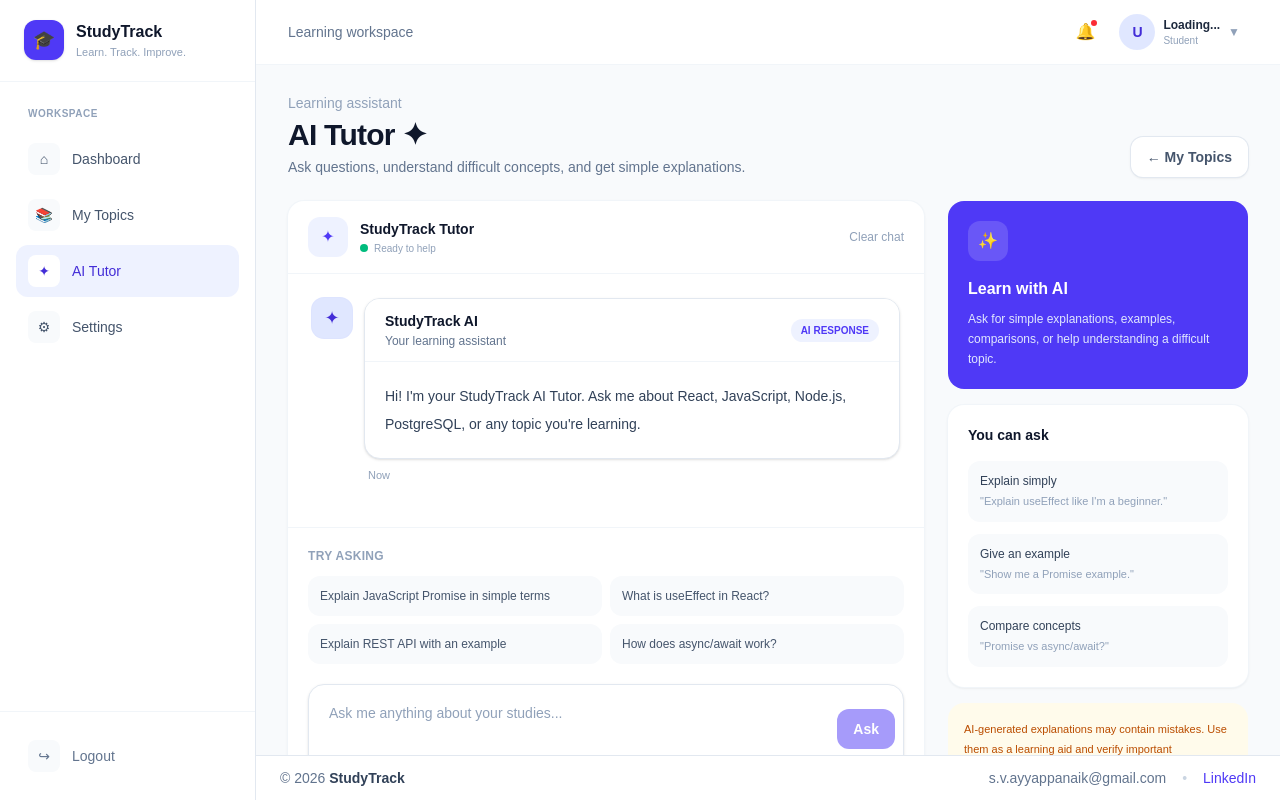
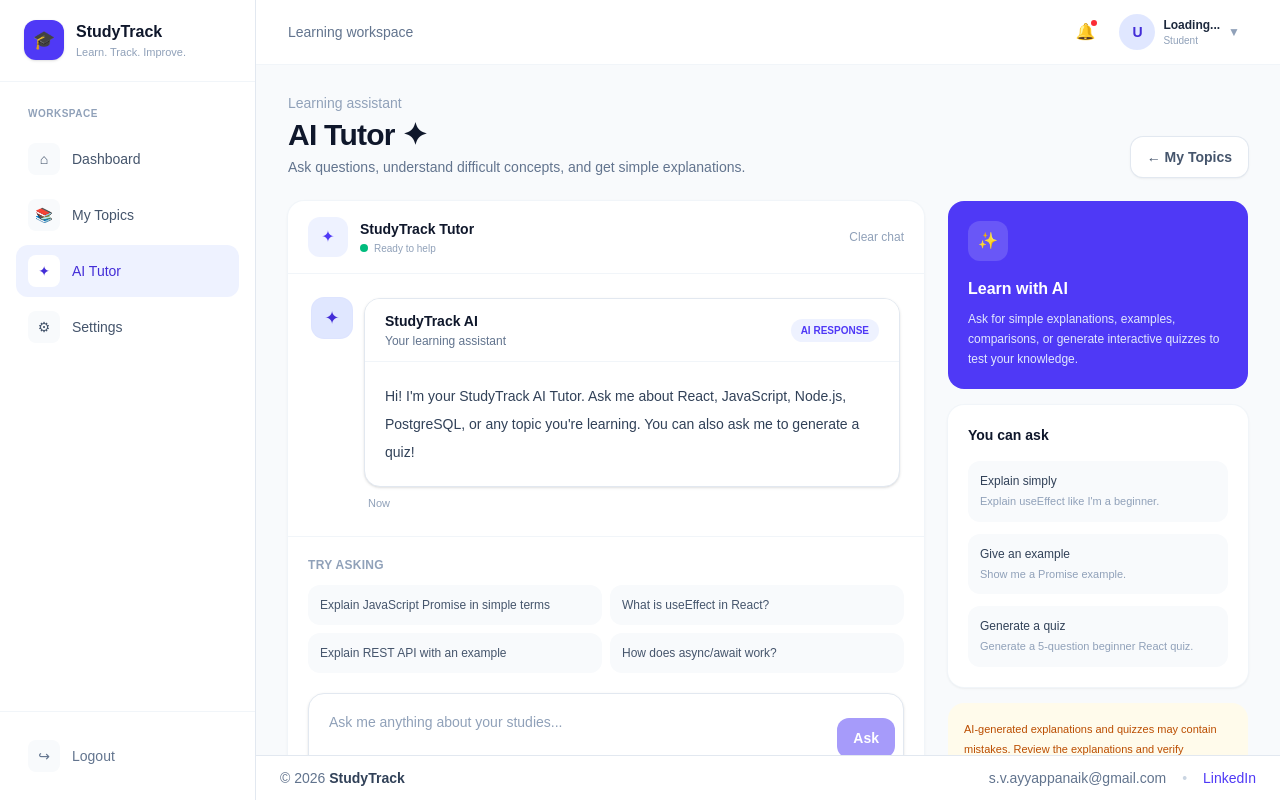
Before and after one commit to Appa45/StudyTrackerFE, a Next.js app: page /dashboard/ai-tutor in a window 1280 px wide. Built offline with nearby package versions, Linux system fonts and the light colour scheme; no server answers.

Commit message:
change in the ai quiz generator

```diff
--- a/app/dashboard/ai-tutor/page.tsx
+++ b/app/dashboard/ai-tutor/page.tsx
@@ -6,12 +6,16 @@
 import AITutorMessage from "../../../components/ai/AITutorMessage";
 import AITutorInput from "../../../components/ai/AITutorInput";
 import SuggestedQuestions from "@/components/ai/SuggestedQuestions";
+import GeneratedQuizForm, {
+  type GeneratedQuiz,
+} from "../../../components/ai/GeneratedQuizForm";
 
 interface Message {
   id: number;
   role: "user" | "assistant";
   content: string;
   time?: string;
+  quiz?: GeneratedQuiz;
 }
 
 interface ExplainResponse {
@@ -20,6 +24,12 @@
   data?: {
     explanation?: string;
   };
+}
+
+interface GenerateQuizResponse {
+  success: boolean;
+  message?: string;
+  data?: GeneratedQuiz;
 }
 
 const API_URL = (
@@ -32,10 +42,40 @@
     id: 1,
     role: "assistant",
     content:
-      "Hi! I'm your StudyTrack AI Tutor. Ask me about React, JavaScript, Node.js, PostgreSQL, or any topic you're learning.",
+      "Hi! I'm your StudyTrack AI Tutor. Ask me about React, JavaScript, Node.js, PostgreSQL, or any topic you're learning. You can also ask me to generate a quiz!",
     time: "Now",
   },
 ];
+
+function isQuizRequest(text: string) {
+  return /\b(quiz|quizzes|mcq|multiple[\s-]?choice questions|practice test|test me)\b/i.test(
+    text
+  );
+}
+
+function getQuestionCount(text: string): number {
+  const match = text.match(
+    /\b(\d{1,2})\s*[- ]?\s*(?:questions?|qns?|mcqs?)\b/i
+  );
+
+  if (!match) return 5;
+
+  return Math.min(20, Math.max(1, Number(match[1])));
+}
+
+function getDifficulty(
+  text: string
+): "Beginner" | "Intermediate" | "Advanced" {
+  if (/\b(advanced|hard|difficult|expert)\b/i.test(text)) {
+    return "Advanced";
+  }
+
+  if (/\b(beginner|easy|basic)\b/i.test(text)) {
+    return "Beginner";
+  }
+
+  return "Intermediate";
+}
 
 export default function AITutorPage() {
   const [messages, setMessages] =
@@ -47,9 +87,7 @@
   async function askQuestion(selectedQuestion?: string) {
     const text = (selectedQuestion ?? question).trim();
 
-    if (!text || isLoading) {
-      return;
-    }
+    if (!text || isLoading) return;
 
     const userMessage: Message = {
       id: Date.now(),
@@ -63,6 +101,52 @@
     setIsLoading(true);
 
     try {
+      if (isQuizRequest(text)) {
+        // Generate a quiz
+        const response = await fetch(
+          `${API_URL}/ai/generate-quiz`,
+          {
+            method: "POST",
+            headers: {
+              "Content-Type": "application/json",
+            },
+            credentials: "include",
+            body: JSON.stringify({
+              prompt: text,
+              questionCount: getQuestionCount(text),
+              difficulty: getDifficulty(text),
+              questionType: "Multiple choice",
+            }),
+          }
+        );
+
+        const data: GenerateQuizResponse | null =
+          await response.json().catch(() => null);
+
+        if (!response.ok || !data?.success || !data.data) {
+          throw new Error(
+            data?.message || "Unable to generate the quiz."
+          );
+        }
+
+        const quizMessage: Message = {
+          id: Date.now() + 1,
+          role: "assistant",
+          content:
+            "Your quiz is ready! Select an answer for each question and submit when you're finished.",
+          quiz: data.data,
+          time: "Now",
+        };
+
+        setMessages((previous) => [
+          ...previous,
+          quizMessage,
+        ]);
+
+        return;
+      }
+
+      // Explain a topic
       const response = await fetch(`${API_URL}/ai/explain`, {
         method: "POST",
         headers: {
@@ -89,33 +173,29 @@
         throw new Error("The AI did not return an explanation.");
       }
 
-      const assistantMessage: Message = {
+      setMessages((previous) => [
+        ...previous,
+        {
           id: Date.now() + 1,
           role: "assistant",
           content: explanation,
           time: "Now",
-      };
-
-      setMessages((previous) => [
-        ...previous,
-        assistantMessage,
+        },
       ]);
     } catch (error) {
       console.error("AI Tutor request failed:", error);
 
-      const errorMessage: Message = {
+      setMessages((previous) => [
+        ...previous,
+        {
           id: Date.now() + 1,
           role: "assistant",
           content:
             error instanceof Error
               ? error.message
-            : "Sorry, I couldn't process that question. Please try again.",
+              : "Sorry, I couldn't process that request. Please try again.",
           time: "Now",
-      };
-
-      setMessages((previous) => [
-        ...previous,
-        errorMessage,
+        },
       ]);
     } finally {
       setIsLoading(false);
@@ -123,7 +203,7 @@
   }
 
   function handleSuggestedQuestion(selectedQuestion: string) {
-    askQuestion(selectedQuestion);
+    void askQuestion(selectedQuestion);
   }
 
   function clearChat() {
@@ -135,11 +215,9 @@
     <div className="space-y-6">
       <AITutorHeader />
 
-      {/* Main Tutor */}
       <section className="grid grid-cols-1 gap-6 xl:grid-cols-[1fr_300px]">
         {/* Chat */}
         <div className="flex min-h-[600px] flex-col overflow-hidden rounded-2xl bg-white shadow-sm ring-1 ring-slate-100">
-          {/* Chat header */}
           <div className="flex items-center justify-between border-b border-slate-100 px-5 py-4">
             <div className="flex items-center gap-3">
               <div className="flex h-10 w-10 items-center justify-center rounded-xl bg-indigo-50 text-indigo-600">
@@ -152,7 +230,13 @@
                 </p>
 
                 <div className="mt-0.5 flex items-center gap-1.5">
-                  <span className="h-2 w-2 rounded-full bg-emerald-500" />
+                  <span
+                    className={`h-2 w-2 rounded-full ${
+                      isLoading
+                        ? "animate-pulse bg-amber-500"
+                        : "bg-emerald-500"
+                    }`}
+                  />
 
                   <span className="text-[10px] text-slate-400">
                     {isLoading ? "Thinking..." : "Ready to help"}
@@ -171,15 +255,22 @@
             </button>
           </div>
 
-          {/* Messages */}
+          {/* Messages and generated quizzes */}
           <div className="flex-1 space-y-5 overflow-y-auto p-5 sm:p-6">
             {messages.map((message) => (
+              <div key={message.id} className="min-w-0">
                 <AITutorMessage
-                key={message.id}
                   role={message.role}
                   content={message.content}
                   time={message.time}
                 />
+
+                {message.quiz && (
+                  <div className="ml-0 mt-3 sm:ml-12">
+                    <GeneratedQuizForm quiz={message.quiz} />
+                  </div>
+                )}
+              </div>
             ))}
 
             {isLoading && (
@@ -203,7 +294,7 @@
             )}
           </div>
 
-          {/* Suggested questions + Input */}
+          {/* Suggestions and input */}
           <div className="border-t border-slate-100 p-4 sm:p-5">
             {messages.length === 1 && (
               <div className="mb-5">
@@ -217,14 +308,17 @@
               value={question}
               isLoading={isLoading}
               onChange={setQuestion}
-              onSubmit={() => askQuestion()}
+              onSubmit={() => void askQuestion()}
             />
+
+            <p className="mt-2 text-center text-[11px] text-slate-400">
+              Try: “Generate a 5-question beginner React quiz”
+            </p>
           </div>
         </div>
 
         {/* Right information panel */}
         <aside className="space-y-4">
-          {/* AI capability */}
           <div className="rounded-2xl bg-indigo-600 p-5 text-white">
             <div className="flex h-10 w-10 items-center justify-center rounded-xl bg-white/15">
               ✨
@@ -236,54 +330,53 @@
 
             <p className="mt-2 text-xs leading-5 text-indigo-100">
               Ask for simple explanations, examples, comparisons,
-              or help understanding a difficult topic.
+              or generate interactive quizzes to test your knowledge.
             </p>
           </div>
 
-          {/* Good questions */}
           <div className="rounded-2xl bg-white p-5 shadow-sm ring-1 ring-slate-100">
             <h2 className="text-sm font-bold text-slate-900">
               You can ask
             </h2>
 
             <div className="mt-4 space-y-3">
-              <div className="rounded-xl bg-slate-50 p-3">
+              {[
+                {
+                  title: "Explain simply",
+                  example: "Explain useEffect like I'm a beginner.",
+                },
+                {
+                  title: "Give an example",
+                  example: "Show me a Promise example.",
+                },
+                {
+                  title: "Generate a quiz",
+                  example: "Generate a 5-question beginner React quiz.",
+                },
+              ].map((item) => (
+                <button
+                  key={item.title}
+                  type="button"
+                  disabled={isLoading}
+                  onClick={() => void askQuestion(item.example)}
+                  className="block w-full rounded-xl bg-slate-50 p-3 text-left transition hover:bg-indigo-50 disabled:opacity-50"
+                >
                   <p className="text-xs font-medium text-slate-700">
-                  Explain simply
+                    {item.title}
                   </p>
 
                   <p className="mt-1 text-[11px] text-slate-400">
-                  "Explain useEffect like I'm a beginner."
+                    {item.example}
                   </p>
-              </div>
-
-              <div className="rounded-xl bg-slate-50 p-3">
-                <p className="text-xs font-medium text-slate-700">
-                  Give an example
-                </p>
-
-                <p className="mt-1 text-[11px] text-slate-400">
-                  "Show me a Promise example."
-                </p>
-              </div>
-
-              <div className="rounded-xl bg-slate-50 p-3">
-                <p className="text-xs font-medium text-slate-700">
-                  Compare concepts
-                </p>
-
-                <p className="mt-1 text-[11px] text-slate-400">
-                  "Promise vs async/await?"
-                </p>
-              </div>
+                </button>
+              ))}
             </div>
           </div>
 
-          {/* Disclaimer */}
           <div className="rounded-2xl bg-amber-50 p-4">
             <p className="text-[11px] leading-5 text-amber-700">
-              AI-generated explanations may contain mistakes.
-              Use them as a learning aid and verify important
+              AI-generated explanations and quizzes may contain
+              mistakes. Review the explanations and verify important
               information.
             </p>
           </div>
--- /dev/null
+++ b/components/ai/GeneratedQuizForm.tsx
@@ -0,0 +1,202 @@
+"use client";
+
+import { useState } from "react";
+
+export interface QuizOption {
+  id: string;
+  text: string;
+}
+
+export interface QuizQuestion {
+  question: string;
+  options: QuizOption[];
+  correctAnswer: string;
+  explanation: string;
+}
+
+export interface GeneratedQuiz {
+  title: string;
+  questions: QuizQuestion[];
+}
+
+interface GeneratedQuizFormProps {
+  quiz: GeneratedQuiz;
+}
+
+export default function GeneratedQuizForm({
+  quiz,
+}: GeneratedQuizFormProps) {
+  const [answers, setAnswers] = useState<Record<number, string>>({});
+  const [submitted, setSubmitted] = useState(false);
+
+  const score = quiz.questions.reduce((total, question, index) => {
+    return total + (answers[index] === question.correctAnswer ? 1 : 0);
+  }, 0);
+
+  function handleSubmit() {
+    if (Object.keys(answers).length !== quiz.questions.length) {
+      return;
+    }
+
+    setSubmitted(true);
+  }
+
+  function resetQuiz() {
+    setAnswers({});
+    setSubmitted(false);
+  }
+
+  return (
+    <div className="mt-4 w-full max-w-2xl rounded-2xl border border-indigo-100 bg-white p-4 shadow-sm sm:p-5">
+      <div className="flex flex-wrap items-start justify-between gap-3">
+        <div>
+          <span className="inline-flex rounded-full bg-indigo-50 px-3 py-1 text-xs font-semibold text-indigo-700">
+            AI-generated quiz
+          </span>
+
+          <h3 className="mt-3 text-lg font-bold text-slate-900">
+            {quiz.title}
+          </h3>
+
+          <p className="mt-1 text-sm text-slate-500">
+            {quiz.questions.length} questions · Choose one answer per question.
+          </p>
+        </div>
+
+        {submitted && (
+          <div className="rounded-xl bg-emerald-50 px-3 py-2 text-right">
+            <p className="text-xs text-emerald-700">Your score</p>
+            <p className="text-lg font-bold text-emerald-800">
+              {score}/{quiz.questions.length}
+            </p>
+          </div>
+        )}
+      </div>
+
+      <div className="mt-5 space-y-5">
+        {quiz.questions.map((question, index) => {
+          const isCorrect =
+            answers[index] === question.correctAnswer;
+
+          return (
+            <div
+              key={`${index}-${question.question}`}
+              className="rounded-xl border border-slate-200 p-4"
+            >
+              <p className="text-sm font-semibold leading-6 text-slate-900">
+                <span className="mr-2 text-indigo-600">
+                  Q{index + 1}.
+                </span>
+                {question.question}
+              </p>
+
+              <div className="mt-3 space-y-2">
+                {question.options.map((option) => {
+                  const selected = answers[index] === option.id;
+                  const correctOption =
+                    submitted && option.id === question.correctAnswer;
+                  const wrongSelected =
+                    submitted && selected && !isCorrect;
+
+                  return (
+                    <label
+                      key={option.id}
+                      className={`flex cursor-pointer items-start gap-3 rounded-lg border p-3 text-sm transition ${
+                        correctOption
+                          ? "border-emerald-300 bg-emerald-50"
+                          : wrongSelected
+                            ? "border-red-300 bg-red-50"
+                            : selected
+                              ? "border-indigo-300 bg-indigo-50"
+                              : "border-slate-200 hover:border-indigo-200 hover:bg-slate-50"
+                      } ${
+                        submitted
+                          ? "cursor-default"
+                          : ""
+                      }`}
+                    >
+                      <input
+                        type="radio"
+                        name={`question-${index}`}
+                        value={option.id}
+                        checked={selected}
+                        disabled={submitted}
+                        onChange={() =>
+                          setAnswers((previous) => ({
+                            ...previous,
+                            [index]: option.id,
+                          }))
+                        }
+                        className="mt-0.5 accent-indigo-600"
+                      />
+
+                      <span className="min-w-0 flex-1 text-slate-700">
+                        <span className="mr-2 font-semibold text-slate-500">
+                          {option.id}.
+                        </span>
+                        {option.text}
+                      </span>
+
+                      {correctOption && (
+                        <span className="text-xs font-semibold text-emerald-700">
+                          Correct
+                        </span>
+                      )}
+                    </label>
+                  );
+                })}
+              </div>
+
+              {submitted && (
+                <div className="mt-3 rounded-lg bg-slate-50 p-3">
+                  <p
+                    className={`text-xs font-semibold ${
+                      isCorrect ? "text-emerald-700" : "text-red-600"
+                    }`}
+                  >
+                    {isCorrect
+                      ? "Correct answer!"
+                      : `Correct answer: ${question.correctAnswer}`}
+                  </p>
+
+                  <p className="mt-1 text-sm leading-6 text-slate-600">
+                    {question.explanation}
+                  </p>
+                </div>
+              )}
+            </div>
+          );
+        })}
+      </div>
+
+      {!submitted ? (
+        <button
+          type="button"
+          onClick={handleSubmit}
+          disabled={Object.keys(answers).length !== quiz.questions.length}
+          className="mt-5 w-full rounded-xl bg-indigo-600 px-4 py-3 text-sm font-semibold text-white transition hover:bg-indigo-700 disabled:cursor-not-allowed disabled:opacity-50"
+        >
+          Submit answers
+        </button>
+      ) : (
+        <div className="mt-5">
+          <p className="mb-3 text-center text-sm font-medium text-slate-700">
+            {score === quiz.questions.length
+              ? "Excellent work! You answered every question correctly."
+              : score >= quiz.questions.length / 2
+                ? "Good effort! Review the explanations to improve."
+                : "Keep practicing! Review the answers and try again."}
+          </p>
+
+          <button
+            type="button"
+            onClick={resetQuiz}
+            className="w-full rounded-xl border border-indigo-200 bg-white px-4 py-3 text-sm font-semibold text-indigo-700 transition hover:bg-indigo-50"
+          >
+            Try again
+          </button>
+        </div>
+      )}
+    </div>
+  );
+}
```
Lines whose indentation alone changed are shown as unchanged.
